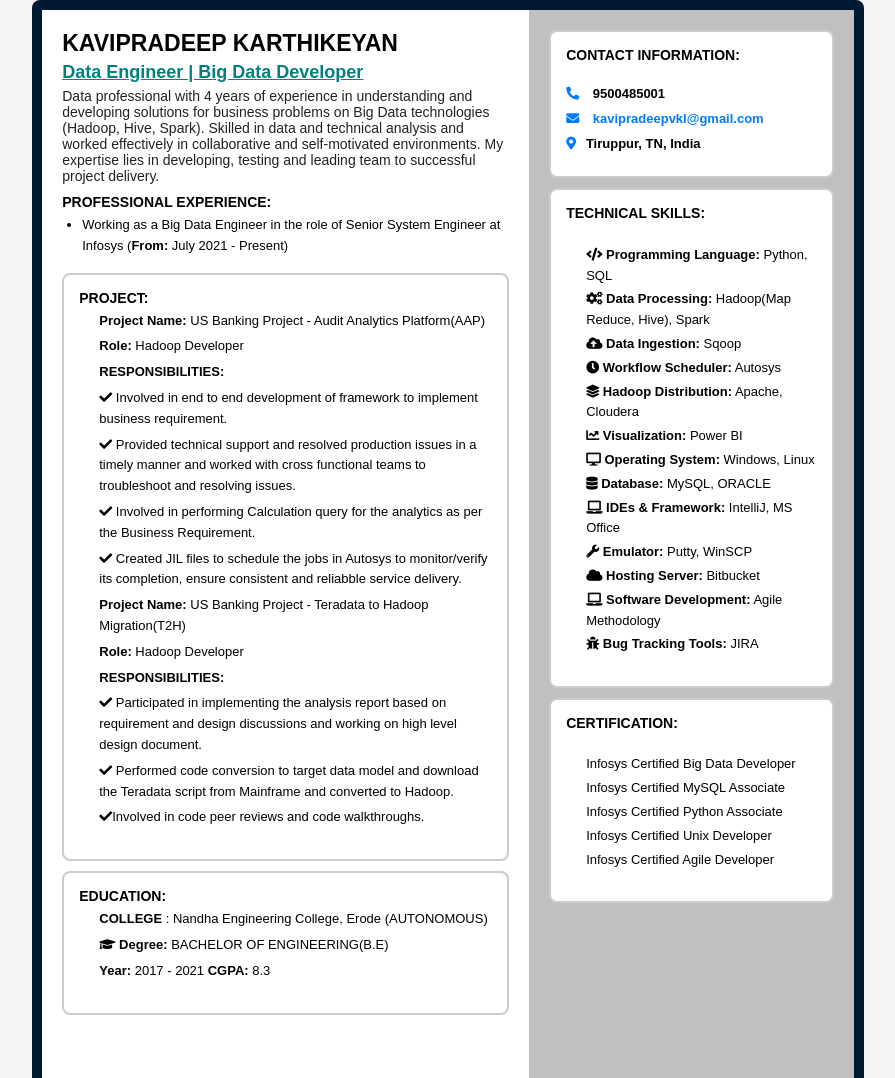
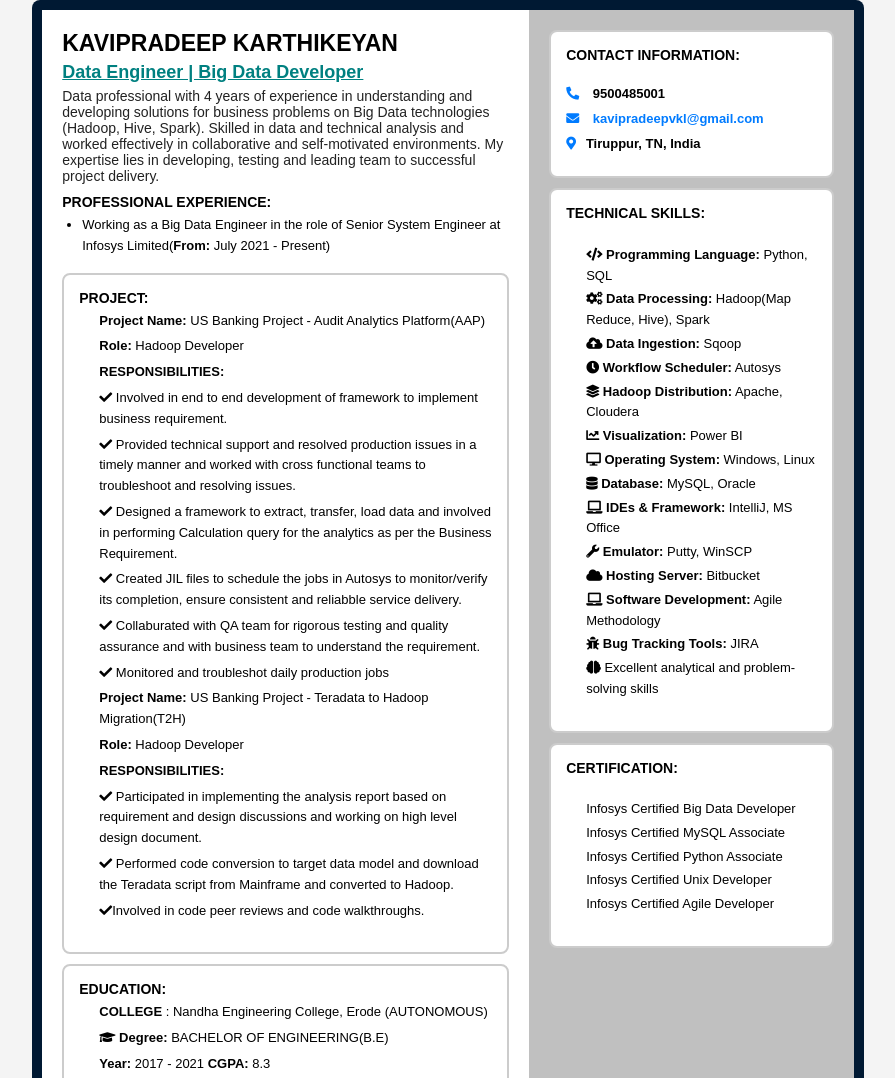
Before and after one commit to Kavipradeep/Resume, a plain HTML site: page index.html in a window 1280 px wide. Shown: the top 1078 px of the page, without its empty margins (192-1087 px from the left). Drawn offline with Linux system fonts and the light colour scheme.

Commit message:
Update index.html

```diff
--- a/index.html
+++ b/index.html
@@ -152,7 +152,7 @@
 
             <h5>PROFESSIONAL EXPERIENCE:</h5>
             <ul>
-                <li>Working as a Big Data Engineer in the role of Senior System Engineer at Infosys (<strong>From:</strong> July 2021 - Present)</li>
+                <li>Working as a Big Data Engineer in the role of Senior System Engineer at Infosys Limited(<strong>From:</strong> July 2021 - Present)</li>
             </ul>
 
             <div class="section">
@@ -162,10 +162,12 @@
                     <li><strong>Role:</strong> Hadoop Developer</li>
                     <li><strong>RESPONSIBILITIES:</strong></li>
 						    <li><i class="fas fa-check"></i> Involved in end to end development of framework to implement business requirement.</li>
-							<li><i class="fas fa-check"></i> Provided technical support and resolved production issues in a timely manner and worked with cross functional teams to troubleshoot and resolving issues.</li>
-							<li><i class="fas fa-check"></i> Involved in performing Calculation query for the analytics as per the Business Requirement. </li>
-							<li><i class="fas fa-check"></i> Created JIL files to schedule the jobs in Autosys to monitor/verify its completion, ensure consistent and reliabble service delivery.</li>
-                    <li><strong>Project Name:</strong> US Banking Project - Teradata to Hadoop Migration(T2H)</li>
+						    <li><i class="fas fa-check"></i> Provided technical support and resolved production issues in a timely manner and worked with cross functional teams to troubleshoot and resolving issues.</li>
+						    <li><i class="fas fa-check"></i> Designed a framework to extract, transfer, load data and involved in performing Calculation query for the analytics as per the Business Requirement. </li>
+						    <li><i class="fas fa-check"></i> Created JIL files to schedule the jobs in Autosys to monitor/verify its completion, ensure consistent and reliabble service delivery.</li>
+                                                    <li><i class="fas fa-check"></i> Collaburated with QA team for rigorous testing and quality assurance and with business team to understand the requirement.</li>
+                                                    <li><i class="fas fa-check"></i> Monitored and troubleshot daily production jobs</li>
+		    <li><strong>Project Name:</strong> US Banking Project - Teradata to Hadoop Migration(T2H)</li>
                     <li><strong>Role:</strong> Hadoop Developer</li>
                     <li><strong>RESPONSIBILITIES:</strong></li>
 						    <li><i class="fas fa-check"></i> Participated in implementing the analysis report based on requirement and design discussions and working on high level design document.</li>
@@ -204,12 +206,13 @@
                     <li><i class="fas fa-layer-group"></i> <strong>Hadoop Distribution:</strong> Apache, Cloudera</li>
                     <li><i class="fas fa-chart-line"></i> <strong>Visualization:</strong> Power BI</li>
                     <li><i class="fas fa-desktop"></i> <strong>Operating System:</strong> Windows, Linux</li>
-                    <li><i class="fas fa-database"></i> <strong>Database:</strong> MySQL, ORACLE</li>
+                    <li><i class="fas fa-database"></i> <strong>Database:</strong> MySQL, Oracle</li>
                     <li><i class="fas fa-laptop"></i> <strong>IDEs & Framework:</strong> IntelliJ, MS Office</li>
                     <li><i class="fas fa-wrench"></i> <strong>Emulator:</strong> Putty, WinSCP</li>
                     <li><i class="fas fa-cloud"></i> <strong>Hosting Server:</strong> Bitbucket</li>
                     <li><i class="fas fa-laptop"></i> <strong>Software Development:</strong> Agile Methodology</li>
                     <li><i class="fas fa-bug"></i> <strong>Bug Tracking Tools:</strong> JIRA</li>
+                   <li><i class="fas fa-brain"></i> Excellent analytical and problem-solving skills</li>
                 </ul>
             </div>
 
```
